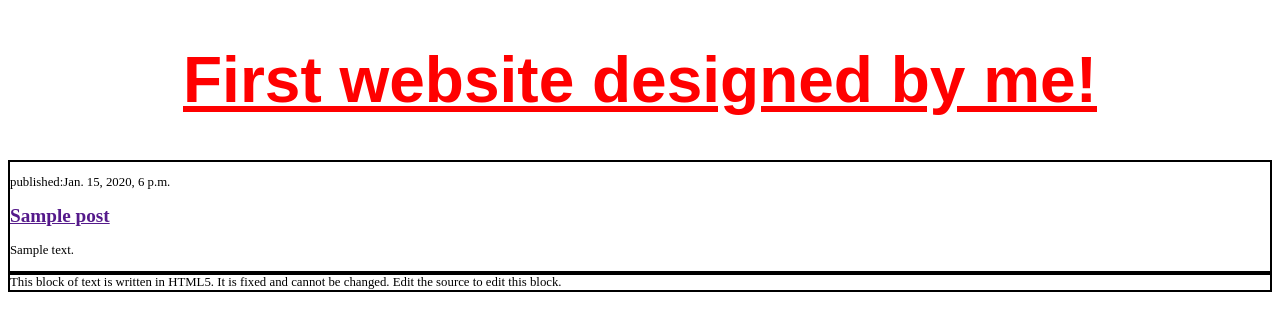
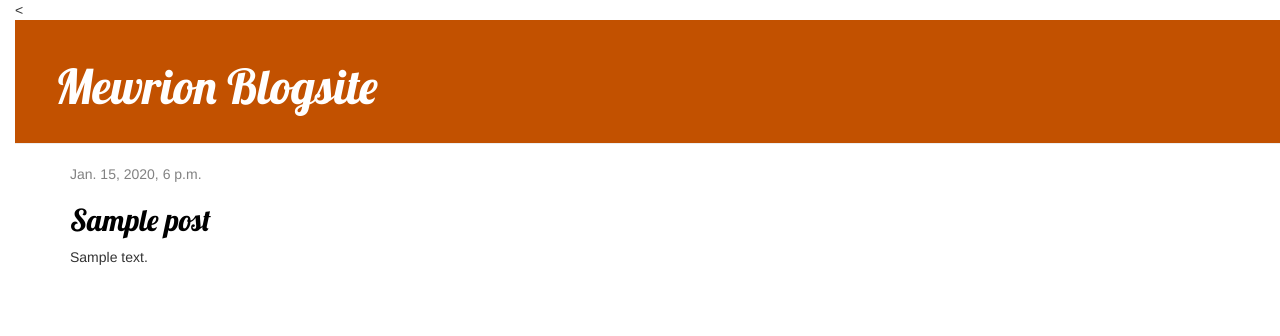
Before and after one commit to mewrion/first-site, a Django app: page / in a window 1280 px wide. Shown: the top 336 px of the page. Run offline with Django 3.2, Linux system fonts and the light colour scheme; tables that the repository leaves empty hold one stand-in row (values such as "Sample post"); some libraries are stand-ins or nearby versions.

Commit message:
Added more functionality to the site

```diff
--- /dev/null
+++ b/blog/static/css/blog.css
@@ -0,0 +1,55 @@
+h1 a, h2 a {
+  color:#25100;
+}
+
+body {
+  padding-left:15px;
+  font-color:rgb(211,211,211);
+}
+
+.page-header {
+    background-color: #C25100;
+    margin-top: 0;
+    padding: 20px 20px 20px 40px;
+}
+
+.page-header h1, .page-header h1 a, .page-header h1 a:visited, .page-header h1 a:active {
+    color: #ffffff;
+    font-size: 36pt;
+    text-decoration: none;
+}
+
+.content {
+    margin-left: 40px;
+}
+
+h1, h2, h3, h4 {
+    font-family: 'Lobster', cursive;
+}
+
+.date {
+    color: #828282;
+}
+
+.save {
+    float: right;
+}
+
+.post-form textarea, .post-form input {
+    width: 100%;
+}
+
+.top-menu, .top-menu:hover, .top-menu:visited {
+    color: #ffffff;
+    float: right;
+    font-size: 26pt;
+    margin-right: 20px;
+}
+
+.post {
+    margin-bottom: 70px;
+}
+
+.post h2 a, .post h2 a:visited {
+    color: #000000;
+}
--- /dev/null
+++ b/blog/templates/blog/base.html
@@ -0,0 +1,37 @@
+{% load static%}
+<!DOCTYPE html>
+<!--
+Created using JS Bin
+http://jsbin.com
+
+Copyright (c) 2020 by mewrion (http://jsbin.com/sadajaq/2/edit)
+
+Released under the MIT license: http://jsbin.mit-license.org
+-->
+<meta name="robots" content="noindex">
+<meta name="robots" content="noindex">
+<html>
+<head>
+  <link rel="stylesheet" href="https://maxcdn.bootstrapcdn.com/bootstrap/3.2.0/css/bootstrap.min.css">
+  <link rel="stylesheet" href="https://maxcdn.bootstrapcdn.com/bootstrap/3.2.0/css/bootstrap-theme.min.css">
+  <link href="https://fonts.googleapis.com/css?family=Lobster&subset=latin,latin-ext" rel="stylesheet" type="text/css">
+  <link rel= "stylesheet" href = "{% static 'css/blog.css' %}"
+  <meta charset="utf-8">
+  <meta name="viewport" content="width=device-width">
+  <title>Blogsite</title>
+
+</head>
+<body>
+<<div class="page-header">
+        <h1><a href="/">Mewrion Blogsite</a></h1>
+    </div>
+    <div class="content container">
+        <div class="row">
+            <div class="col-md-8">
+            {% block content %}
+            {% endblock %}
+            </div>
+        </div>
+    </div>
+</body>
+</html>
--- a/blog/templates/blog/post_list.html
+++ b/blog/templates/blog/post_list.html
@@ -1,4 +1,6 @@
+{% extends 'blog/base.html' %}
 <!DOCTYPE html>
+{% load static %}
 <!--
 Created using JS Bin
 http://jsbin.com
@@ -10,24 +12,33 @@ Released under the MIT license: http://jsbin.mit-license.org
 <meta name="robots" content="noindex">
 <html>
 <head>
+
+<title>Blogsite</title>
+  <link rel="stylesheet" href="//maxcdn.bootstrapcdn.com/bootstrap/3.2.0/css/bootstrap.min.css">
+  <link rel="stylesheet" href="//maxcdn.bootstrapcdn.com/bootstrap/3.2.0/css/bootstrap-theme.min.css">
+  <link href="//fonts.googleapis.com/css?family=Lobster&subset=latin,latin-ext" rel="stylesheet" type="text/css">
+  <link rel="stylesheet" href="{% static 'css/blog.css' %}">
   <meta charset="utf-8">
   <meta name="viewport" content="width=device-width">
-  <title>Webpage Testing</title>
 
-  <style>
-    h1 {color:red;font-size:5vw; text-align:center; font-family:Arial}
-    div {bg-color:rgb(211,211,211); color:black; border-style:solid;border-width:2px;border-color:black;font-size:1vw}
-  </style>
-  <h1> <u>First website designed by me!</u> </h1>
 </head>
 <body>
-{% for post in posts %}
-    <div>
-        <p> published:{{ post.published_date}}</p>
-        <h2><a href = "">{{ post.title }}</a></h2>
-        <p>{{ post.text|linebreaksbr}}</p>
-    </div>
-{% endfor %}
+
+
+{% block content %}
+    {% for post in posts %}
+        <div class="post">
+            <div class="date">
+                {{ post.published_date }}
+            </div>
+            <h2><a href="{% url 'post_detail' pk=post.pk %}">{{ post.title }}</a></h2>
+            <p>{{ post.text|linebreaksbr }}</p>
+        </div>
+    {% endfor %}
+{% endblock %}
+
+</div>
+  <br><br><br>
   <div>
     This block of text is written in HTML5. It is fixed and cannot be changed.
     Edit the source to edit this block.
--- a/blog/urls.py
+++ b/blog/urls.py
@@ -9,5 +9,6 @@ from django.urls import path
 from . import views
 
 urlpatterns = [
-    path('',views.post_list, name = 'post_list')
+    path('',views.post_list, name = 'post_list'),
+    path('post/<int:pk>/', views.post_detail, name = 'post_detail'),
 ]
--- a/blog/views.py
+++ b/blog/views.py
@@ -1,8 +1,13 @@
 from django.shortcuts import render
 from .models import Post
 from django.utils import timezone
+from django.shortcuts import get_object_or_404
 
 # Create your views here.
 def post_list(request):
     posts = Post.objects.filter(published_date__lte=timezone.now()).order_by('published_date')
     return render(request, 'blog/post_list.html', {'posts':posts})
+
+def post_detail(request, pk):
+    post = get_object_or_404(Post, pk=pk)
+    return render(request, 'blog/post_detail.html',{'post':post})
```
Also changed, not shown: blog/templates/blog/post_detail.html (added, +33 -0 lines).
